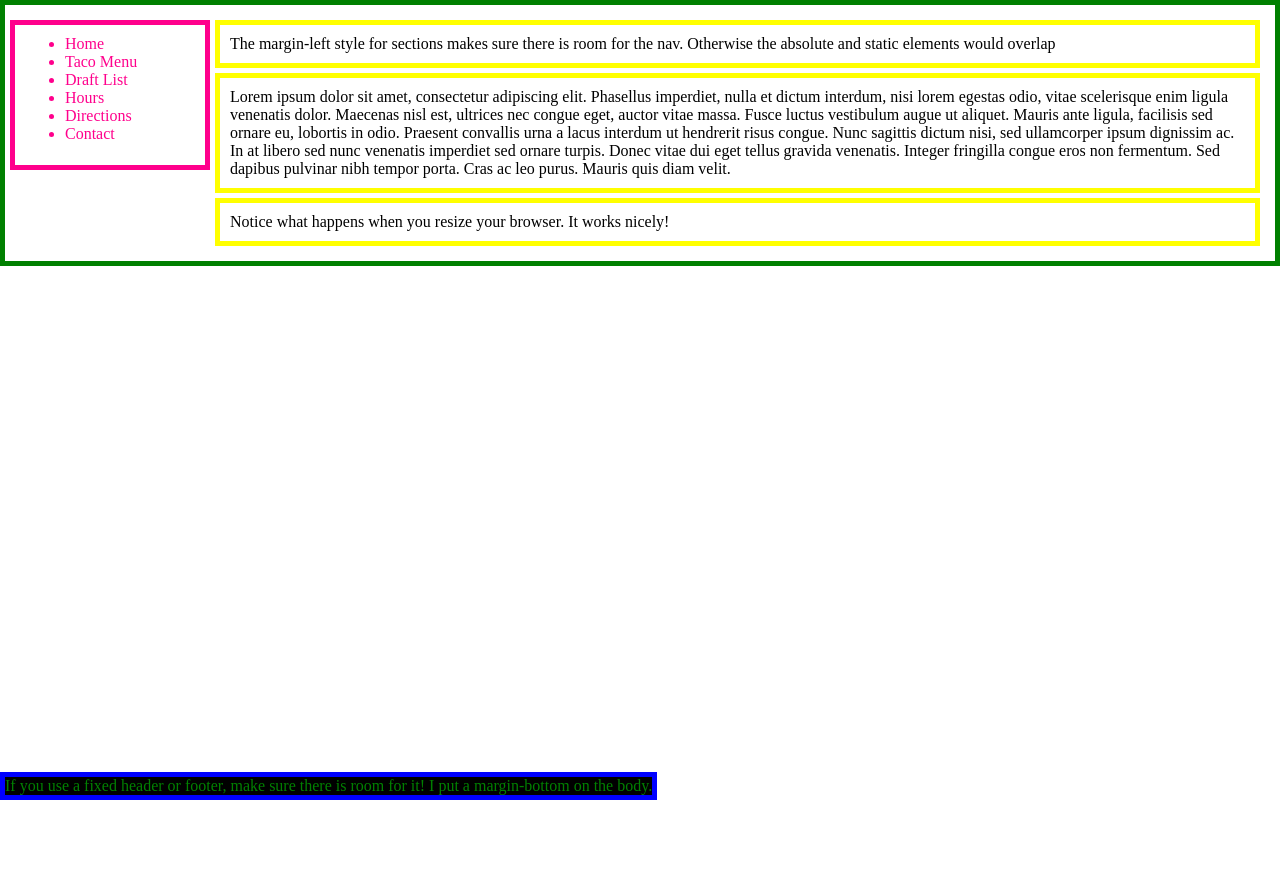
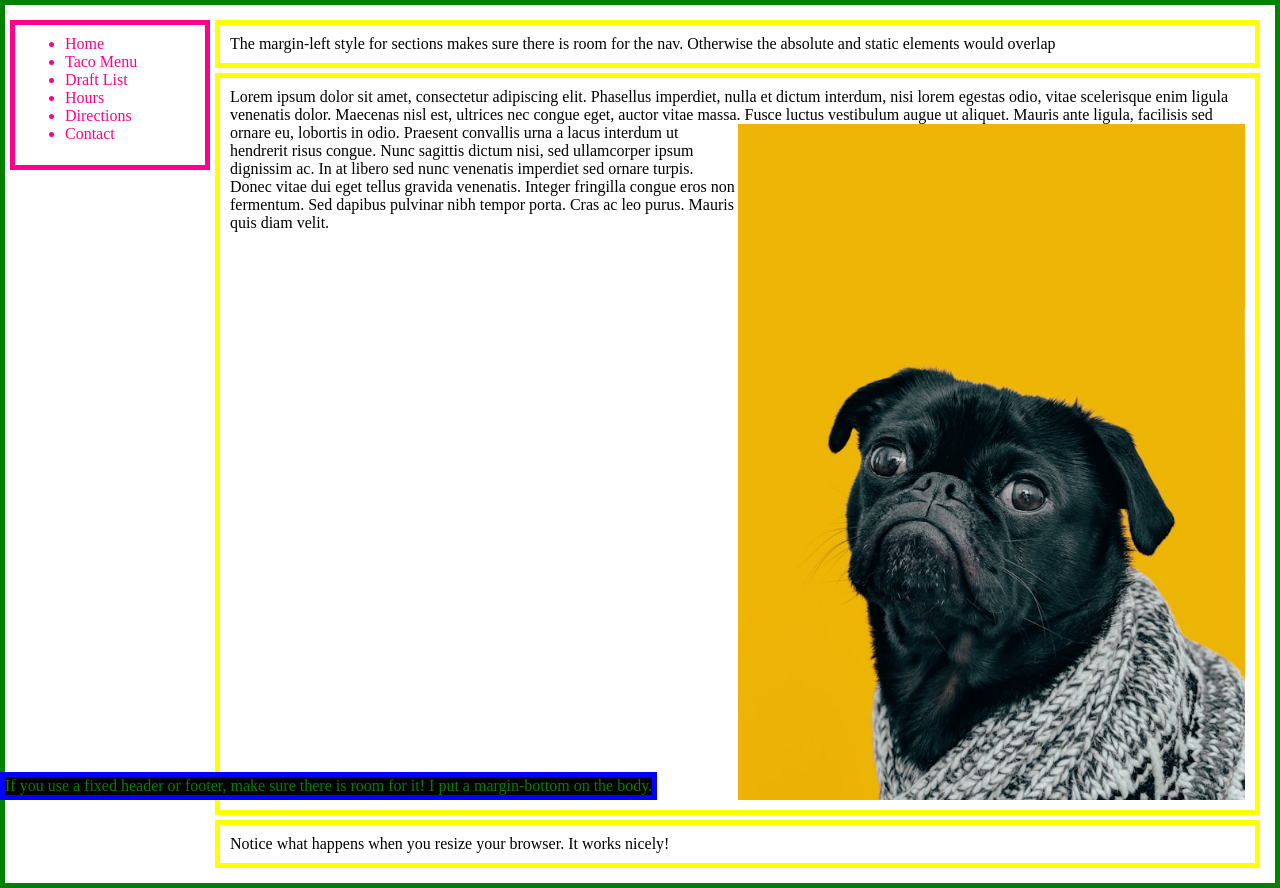
Before and after one commit to Vahhid/theVahhidOdinProjectFiles, a plain HTML site: page textelements/index.html in a window 1280 px wide. Before the commit the page ends 800 px from the top, so only its background shows below. Drawn offline with Linux system fonts and the light colour scheme.

Commit message:
fix overflow

```diff
--- a/textelements/index.html
+++ b/textelements/index.html
@@ -25,9 +25,11 @@
 		<section class="sec two">
 			Lorem ipsum dolor sit amet, consectetur adipiscing elit. Phasellus imperdiet, nulla et dictum interdum, nisi lorem egestas odio, vitae
 			scelerisque enim ligula venenatis dolor. Maecenas nisl est, ultrices nec congue eget, auctor vitae massa. Fusce luctus vestibulum augue
-			ut aliquet. Mauris ante ligula, facilisis sed ornare eu, lobortis in odio. Praesent convallis urna a lacus interdum ut hendrerit risus congue. Nunc sagittis dictum nisi, sed ullamcorper ipsum dignissim ac. In at libero sed nunc venenatis imperdiet sed ornare turpis. Donec vitae dui eget tellus gravida venenatis. Integer fringilla congue eros non fermentum. Sed dapibus pulvinar nibh tempor porta. Cras ac leo purus. Mauris quis diam velit.
+			ut aliquet.<img src="../images/charlesdeluvio-Mv9hjnEUHR4-unsplash.jpg">
+			Mauris ante ligula, facilisis sed ornare eu, lobortis in odio. Praesent convallis urna a lacus interdum ut hendrerit risus congue. Nunc sagittis dictum nisi, sed ullamcorper ipsum dignissim ac. In at libero sed nunc venenatis imperdiet sed ornare turpis. Donec vitae dui eget tellus gravida venenatis. Integer fringilla congue eros non fermentum. Sed dapibus pulvinar nibh tempor porta. Cras ac leo purus. Mauris quis diam velit.
 
 		</section>
+
 
 		<section class="sec three">
 			Notice what happens when you resize your browser. It works nicely!
--- a/textelements/style.css
+++ b/textelements/style.css
@@ -33,6 +33,7 @@ nav ul li{
     margin: 5px;
 
     margin-left: 200px;
+    overflow:auto;
 
 }
 footer {
@@ -43,3 +44,7 @@ footer {
     background-color: black;
     color:green
 }
+img {
+    width: 50%;
+    float: right;
+}
```
